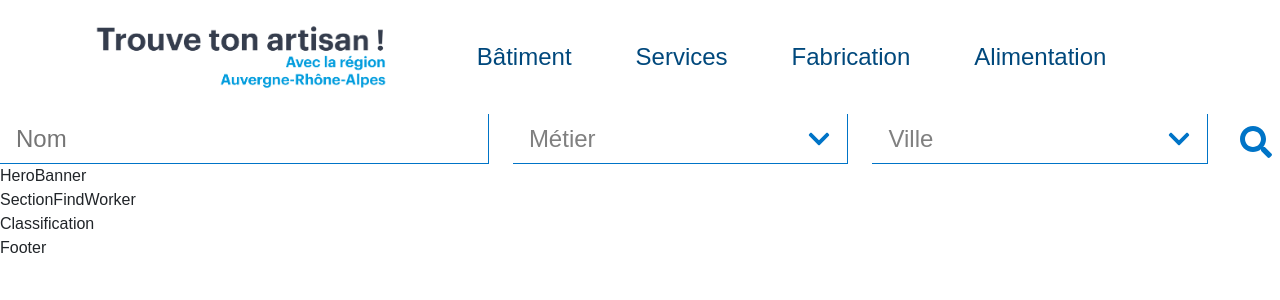
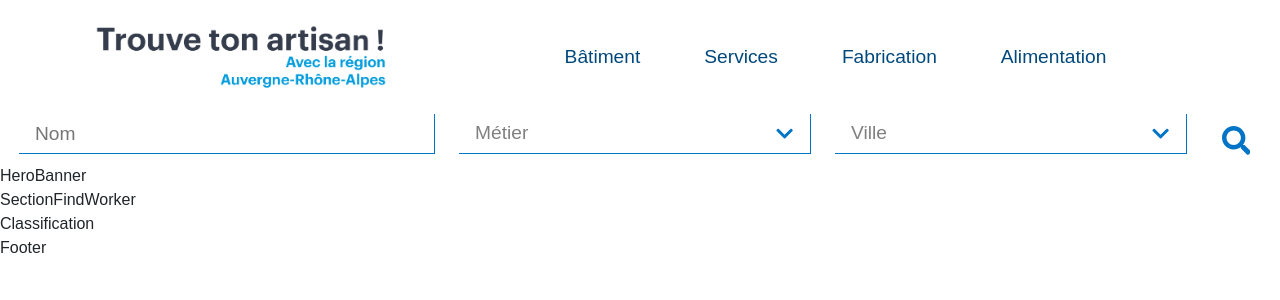
Before and after one commit to masterxamss/trouve_ton_artisan, a React (Vite) app: page / in a window 1280 px wide. Shown: the top 300 px of the page. Built offline with nearby package versions, Linux system fonts and the light colour scheme; a web font is replaced by a local one.

Commit message:
update header

```diff
--- a/src/scss/_variables.scss
+++ b/src/scss/_variables.scss
@@ -8,5 +8,5 @@ $white-color: #FFFFFF;
 $outline-color: #ffd000;
 
 // FONTS-SIZE
-$font-size-1: 1.5rem;
+$font-size-1: 1.2rem;
 $font-size-2: 1rem;
--- a/src/scss/components/_header.scss
+++ b/src/scss/components/_header.scss
@@ -26,7 +26,7 @@
       display: flex;
       margin: 0;
       padding: 0;
-      font-size: 1.5rem;
+      font-size: 1.2rem;
     }
 
     a {
@@ -85,7 +85,7 @@
         align-items: center;
         justify-content: center;
         flex-direction: column;
-        gap: 1.5rem;
+        gap: 1.2rem;
         background-color: $primary-color;
         width: 100%;
         padding: 2rem 0;
@@ -94,7 +94,7 @@
           background-color: $primary-color;
 
           a {
-            font-size: 1.5rem;
+            font-size: 1.2rem;
             color: $white-color;
           }
 
--- a/src/scss/components/_searchBar.scss
+++ b/src/scss/components/_searchBar.scss
@@ -7,11 +7,12 @@
     //align-items: center;
     gap: 1.5rem;
     height: 3.125rem;
+    padding: 0 1rem;
 }
 
 .field-name{
-    width: 32rem;
-    height: 3.125rem;
+    width: 26rem;
+    height: 2.5rem;
     border: 1px solid $primary-color;
     border-top: none;
     border-left: none;
@@ -49,8 +50,8 @@
 
 .search-items{
     width: 22rem;
-    height: 3.125rem;;
-    height: fit-content;
+    //height: 3.125rem;;
+    //height: fit-content;
     font-size: $font-size-1;
 }
 
@@ -58,7 +59,7 @@
     display: flex;
     justify-content: space-between;
     align-items: center;
-    height: 3.125rem;
+    height: 2.5rem;
     border: 1px solid $primary-color;
     border-top: none;
     border-left: none;
@@ -80,16 +81,26 @@
 }
 
 .searchButton{
-    font-size: 2rem;
-    padding: 0 .5rem;
+    font-size: 1.8rem;
+    width: 50px;
+    height: 50px;
+    // padding: 0 .5rem;
     height: 100%;
     background-color: $white-color;
     border: none;
     color: $primary-color;
-    &:hover{
+    &:hover, &:focus{
         border-radius: 50%;
         background-color: $primary-color;
         color: $white-color;
+        outline: 2px solid $outline-color;
+    }
+}
+
+@media only screen and (max-width: 1024px) {
+    .searchBar{
+        padding: 0 1rem;
+
     }
 }
 
--- a/src/styles/css/index.css
+++ b/src/styles/css/index.css
@@ -24,7 +24,7 @@
   display: flex;
   margin: 0;
   padding: 0;
-  font-size: 1.5rem;
+  font-size: 1.2rem;
 }
 .header-nav__container nav a {
   margin: 0 2rem;
@@ -76,7 +76,7 @@
     align-items: center;
     justify-content: center;
     flex-direction: column;
-    gap: 1.5rem;
+    gap: 1.2rem;
     background-color: #0074C7;
     width: 100%;
     padding: 2rem 0;
@@ -85,7 +85,7 @@
     background-color: #0074C7;
   }
   .header-nav__container nav ul li a {
-    font-size: 1.5rem;
+    font-size: 1.2rem;
     color: #FFFFFF;
   }
   .header-nav__container nav ul li a:hover {
@@ -115,16 +115,17 @@
   justify-content: center;
   gap: 1.5rem;
   height: 3.125rem;
+  padding: 0 1rem;
 }
 
 .field-name {
-  width: 32rem;
-  height: 3.125rem;
+  width: 26rem;
+  height: 2.5rem;
   border: 1px solid #0074C7;
   border-top: none;
   border-left: none;
   padding-left: 1rem;
-  font-size: 1.5rem;
+  font-size: 1.2rem;
 }
 .field-name:focus, .field-name:hover {
   outline: 3px solid #ffd000;
@@ -152,16 +153,14 @@
 
 .search-items {
   width: 22rem;
-  height: 3.125rem;
-  height: fit-content;
-  font-size: 1.5rem;
+  font-size: 1.2rem;
 }
 
 .items-placeholder {
   display: flex;
   justify-content: space-between;
   align-items: center;
-  height: 3.125rem;
+  height: 2.5rem;
   border: 1px solid #0074C7;
   border-top: none;
   border-left: none;
@@ -180,19 +179,26 @@
 }
 
 .searchButton {
-  font-size: 2rem;
-  padding: 0 0.5rem;
+  font-size: 1.8rem;
+  width: 50px;
+  height: 50px;
   height: 100%;
   background-color: #FFFFFF;
   border: none;
   color: #0074C7;
 }
-.searchButton:hover {
+.searchButton:hover, .searchButton:focus {
   border-radius: 50%;
   background-color: #0074C7;
   color: #FFFFFF;
+  outline: 2px solid #ffd000;
 }
 
+@media only screen and (max-width: 1024px) {
+  .searchBar {
+    padding: 0 1rem;
+  }
+}
 @media only screen and (max-width: 430px) {
   .searchBar {
     display: flex;
```
